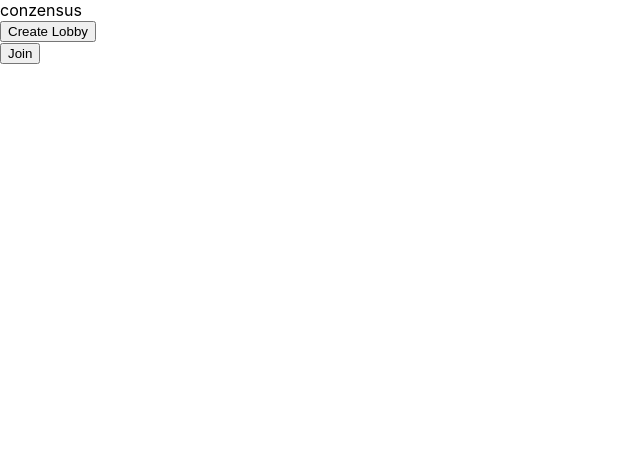
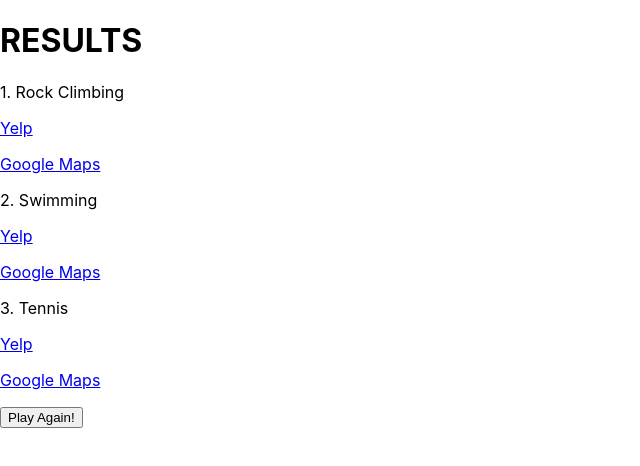
Before and after one commit to conzensus/conzensus, a React (Create React App) app in the folder client/: page /results in a window 1280 px wide. Before the commit this address led to /. Shown: the top 466 px of the page, without its empty margins (0-640 px from the left). Built offline with nearby package versions, Linux system fonts and the light colour scheme; no server answers.

Commit message:
added three static activity card pages and a static results page with yelp and google maps links

```diff
--- a/client/package.json
+++ b/client/package.json
@@ -10,7 +10,7 @@
     "bootstrap-icons": "^1.10.3",
     "react": "^18.2.0",
     "react-dom": "^18.2.0",
-    "react-router-dom": "^6.8.1",
+    "react-router-dom": "^6.8.2",
     "react-scripts": "5.0.1",
     "socket.io-client": "^4.6.1",
     "web-vitals": "^2.1.4"
--- a/client/src/components/App.js
+++ b/client/src/components/App.js
@@ -7,6 +7,10 @@ import CharacterSelect from './characterSelect';
 import LobbyHost from './lobbyHost';
 import LobbyGuest from './lobbyGuest';
 import GuestJoin from './guestJoin';
+import ActivityCard1 from './activityCard1';
+import ActivityCard2 from './activityCard2';
+import ActivityCard3 from './activityCard3';
+import Results from './results';
 //import TestSocket from '../socket/socketTesting';
 import io from 'socket.io-client';
 
@@ -28,6 +32,10 @@ function App() {
         <Route path="/hostLobby" element={<LobbyHost />} />
         <Route path="/join" element={<GuestJoin playerInfo={["Jane", "smile.image"]}/>} />
         <Route path="/guestLobby" element={<LobbyGuest />} />
+        <Route path="/activityCard1" element={<ActivityCard1 cardInfo={["Tennis", "tennis.img", "racket sport played by two or four people"]}/>} />
+        <Route path="/activityCard2" element={<ActivityCard2 cardInfo={["Swimming", "swim.img", "pool sport"]}/>} />
+        <Route path="/activityCard3" element={<ActivityCard3 cardInfo={["Rock Climbing", "rc.img", "sport involving bouldering and climbing rocks"]}/>} />
+        <Route path="/results" element={<Results />} />
         <Route path="*" element={<Navigate to="/" replace />} />
       </Routes>
       {/* { socket ?
--- /dev/null
+++ b/client/src/components/activityCard1.js
@@ -0,0 +1,29 @@
+import { useNavigate } from 'react-router-dom';
+
+export default ActivityCard1;
+
+
+function ActivityCard1({ cardInfo }) {
+  const navigate = useNavigate();
+  let activityTitle = cardInfo[0]
+  let activityImage = cardInfo[1]
+  let activityDescription = cardInfo[2]
+
+  function nextCard(){
+    navigate("/activityCard2");
+  }
+
+
+
+  return (
+    <div>
+
+      <p> {activityTitle} </p>
+      <p> {activityImage} </p>
+      <p> {activityDescription} </p>
+
+        <button type="button" className="yesBtn" onClick={nextCard}>Yes!</button>
+        <button type="button" className="noBtn" onClick={nextCard}>No</button>
+    </div>
+  )
+}
--- /dev/null
+++ b/client/src/components/activityCard2.js
@@ -0,0 +1,29 @@
+import { useNavigate} from 'react-router-dom';
+
+export default ActivityCard2;
+
+
+function ActivityCard2({ cardInfo }) {
+  const navigate = useNavigate();
+  let activityTitle = cardInfo[0]
+  let activityImage = cardInfo[1]
+  let activityDescription = cardInfo[2]
+
+  function nextCard(){
+    navigate("/activityCard3");
+  }
+
+
+
+  return (
+    <div>
+
+      <p> {activityTitle} </p>
+      <p> {activityImage} </p>
+      <p> {activityDescription} </p>
+
+        <button type="button" className="yesBtn" onClick={nextCard}>Yes!</button>
+        <button type="button" className="noBtn" onClick={nextCard}>No</button>
+    </div>
+  )
+}
--- /dev/null
+++ b/client/src/components/activityCard3.js
@@ -0,0 +1,29 @@
+import { useNavigate} from 'react-router-dom';
+
+export default ActivityCard3;
+
+
+function ActivityCard3({ cardInfo }) {
+  const navigate = useNavigate();
+  let activityTitle = cardInfo[0]
+  let activityImage = cardInfo[1]
+  let activityDescription = cardInfo[2]
+
+  function nextCard(){
+    navigate("/results");
+  }
+
+
+
+  return (
+    <div>
+
+      <p> {activityTitle} </p>
+      <p> {activityImage} </p>
+      <p> {activityDescription} </p>
+
+        <button type="button" className="yesBtn" onClick={nextCard}>Yes!</button>
+        <button type="button" className="noBtn" onClick={nextCard}>No</button>
+    </div>
+  )
+}
--- a/client/src/components/guestJoin.js
+++ b/client/src/components/guestJoin.js
@@ -1,11 +1,19 @@
+import { useNavigate } from 'react-router-dom';
+
 export default GuestJoin;
 
 function GuestJoin({ playerInfo }) {
+  const navigate = useNavigate();
   let name = playerInfo[0]
   let image = playerInfo[1]
+
+  function goBack() {
+    navigate(-1);
+  }
+
   return (
     <div>
-      <svg xmlns="http://www.w3.org/2000/svg" width="16" height="16" fill="currentColor" className="backBtn" viewBox="0 0 16 16">
+      <svg xmlns="http://www.w3.org/2000/svg" width="16" height="16" fill="currentColor" className="backBtn" viewBox="0 0 16 16" onClick={goBack}>
         <path d="m3.86 8.753 5.482 4.796c.646.566 1.658.106 1.658-.753V3.204a1 1 0 0 0-1.659-.753l-5.48 4.796a1 1 0 0 0 0 1.506z"/>
       </svg>
 
--- a/client/src/components/lobbyHost.js
+++ b/client/src/components/lobbyHost.js
@@ -8,7 +8,7 @@ export default function LobbyHost () {
   }
 
   function toStart() {
-    navigate("/");
+    navigate("/activityCard1");
   }
 
   return (
--- /dev/null
+++ b/client/src/components/results.js
@@ -0,0 +1,28 @@
+import { useNavigate } from 'react-router-dom';
+
+export default function Results() {
+    const navigate = useNavigate();
+
+    function nextCard() {
+        navigate("/");
+    }
+
+    return (
+        <div>
+            <h1> RESULTS </h1>
+            <p>1. Rock Climbing</p>
+            <a href = "https://www.yelp.com/search?find_desc=rock+climbing&find_loc=Seattle%2C+WA+98104">Yelp</a>
+            <p></p>
+            <a href = "https://www.google.com/maps/search/rock+climbing/@47.6651234,-122.3136066,13z/data=!3m1!4b1">Google Maps</a>
+            <p>2. Swimming</p>
+            <a href = "https://www.yelp.com/search?find_desc=swimming&find_loc=Seattle%2C+WA+98104">Yelp</a>
+            <p></p>
+            <a href = "https://www.google.com/maps/search/swimming/@47.6651234,-122.3136066,13z">Google Maps</a>
+            <p>3. Tennis</p>
+            <a href = "https://www.yelp.com/search?find_desc=tennis&find_loc=Seattle%2C+WA+98104">Yelp</a>
+            <p></p>
+            <a href = "https://www.google.com/maps/search/tennis/@47.6651021,-122.3136066,13z/data=!3m1!4b1">Google Maps</a>
+            <p><button type="button" className="playAgainBtn" onClick={nextCard}>Play Again!</button></p>
+        </div>
+    )
+}
```
Also changed, not shown: client/src/components/countdown.js (added), 1 other file (tests, documents, lock files or other folders).
